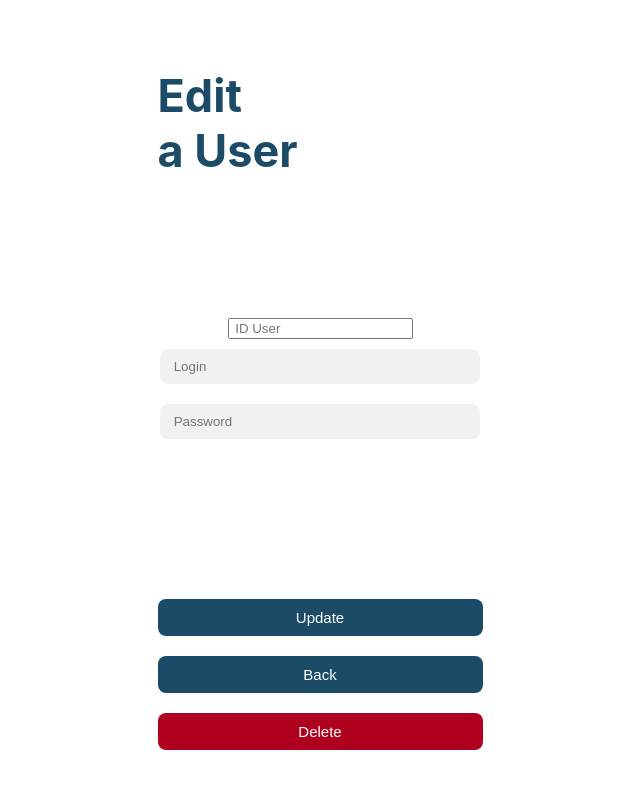
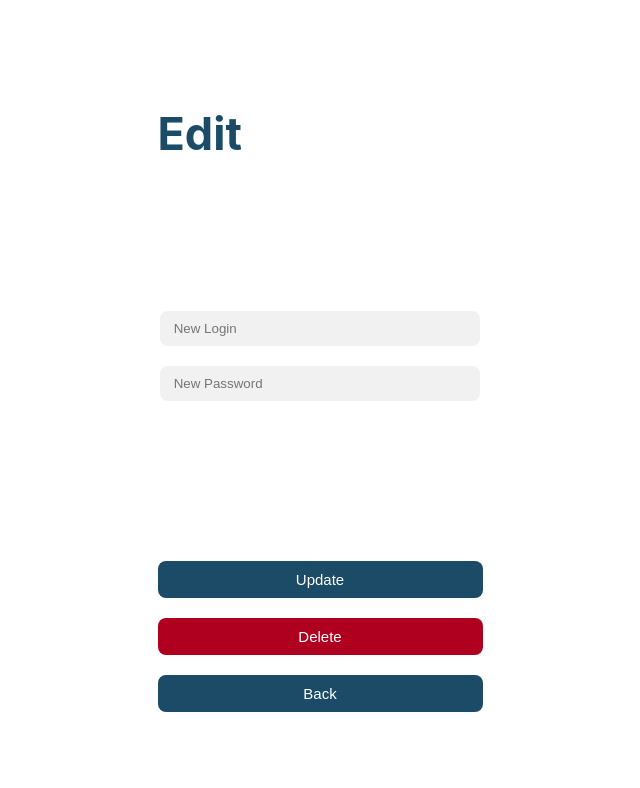
Before and after one commit to alinepmarcondes/ChatBot-IWS, a React (Create React App) app: page /edit in a window 1280 px wide. Shown: the top 788 px of the page, without its empty margins (320-960 px from the left). Built offline with nearby package versions, Linux system fonts and the light colour scheme.

Commit message:
fix: ajuste no título e remoção do campo userid

```diff
--- a/src/components/Edit/Edit.js
+++ b/src/components/Edit/Edit.js
@@ -11,13 +11,12 @@ function Edit() {
 
   return (
     <div className="edit-page">
-      <h2 className="edit-title">Edit<br />a User</h2>
-      <input type="text" placeholder=" ID User " className="edit-id-user-input" />
-      <input type="text" placeholder=" Login " className="edit-login-input" />
-      <input type="password" placeholder=" Password " className="edit-password-input" />
+      <h2 className="edit-title">Edit<br />  </h2>
+      <input type="text" placeholder=" New Login " className="edit-login-input" />
+      <input type="password" placeholder=" New Password " className="edit-password-input" />
       <button className="edit-button" onClick={handleEdit}>Update</button>
+      <button className="delete-button" onClick={handleEdit}>Delete</button>
       <button className="back-edit-button" onClick={handleEdit}>Back</button>
-      <button className="delete-button" onClick={handleEdit}>Delete</button>
     </div>
   );
 }
```
